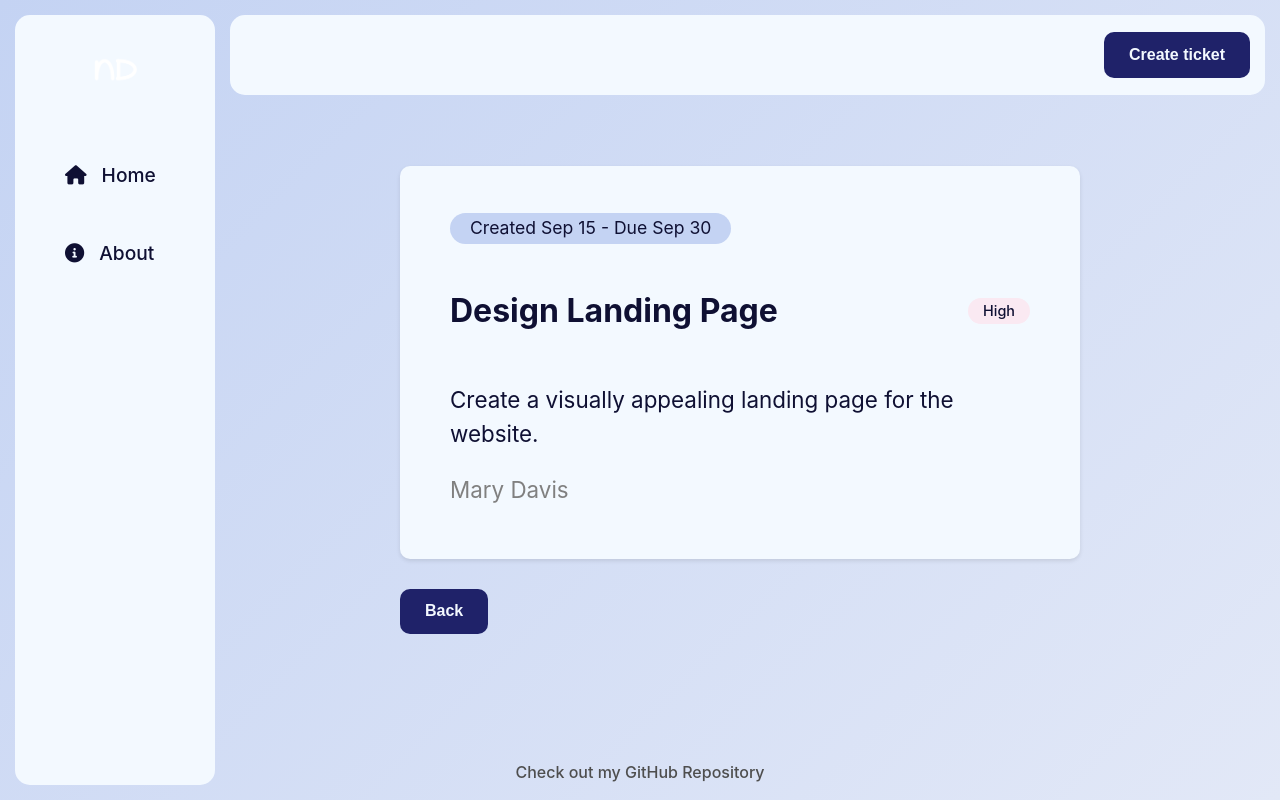
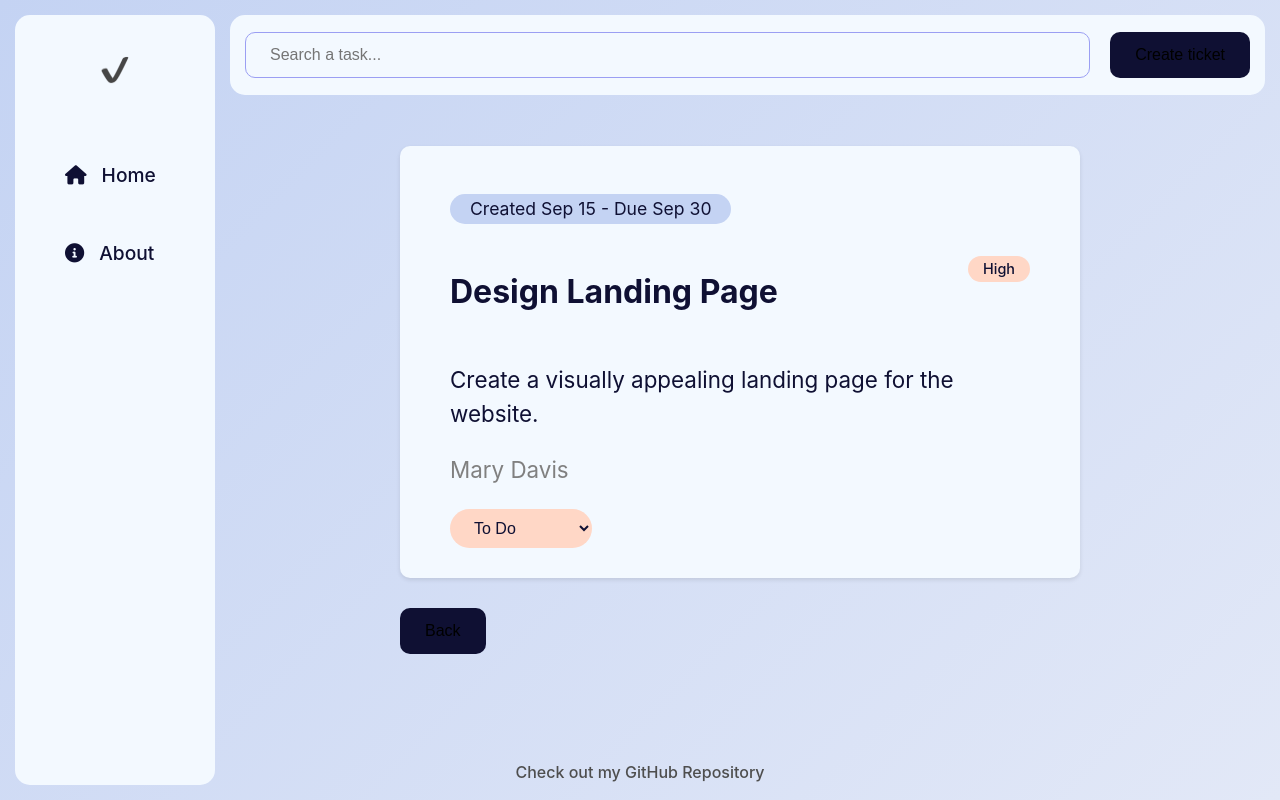
Before and after one commit to nathidaum/kanban-board-app, a React (Vite) app: page /ticket/1 in a window 1280 px wide. Built offline with nearby package versions, Linux system fonts and the light colour scheme.

Commit message:
Implement change status functionality on detailed ticket page

```diff
--- a/src/App.jsx
+++ b/src/App.jsx
@@ -23,7 +23,18 @@ function App() {
 
   // Function to delete a ticket
   const deleteTicket = (id) => {
-    setTickets((prevTickets) => prevTickets.filter((ticket) => ticket.id !== id));
+    setTickets((prevTickets) =>
+      prevTickets.filter((ticket) => ticket.id !== id)
+    );
+  }
+
+  // Function to update ticket status
+  const updateStatus = (ticketId, newStatus) => {
+    setTickets((prevTickets) =>
+      prevTickets.map((ticket) =>
+        ticket.id === ticketId ? { ...ticket, status: newStatus } : ticket
+      )
+    );
   };
 
   // Form control functions
@@ -32,24 +43,39 @@ function App() {
 
   return (
     <div id="app">
-
       <Routes>
-        <Route path="/" element={<Dashboard tickets={tickets} createTicket={createTicket} deleteTicket={deleteTicket}/>} />
+        <Route
+          path="/"
+          element={
+            <Dashboard
+              tickets={tickets}
+              createTicket={createTicket}
+              deleteTicket={deleteTicket}
+            />
+          }
+        />
         <Route path="/about" element={<About />} />
         <Route path="*" element={<NotFound />} />
-        <Route path="/ticket/:ticketId" element={<TicketDetails tickets={tickets} />} />
+        <Route
+          path="/ticket/:ticketId"
+          element={<TicketDetails tickets={tickets} callbackToUpdateStatus={updateStatus}/>}
+        />
       </Routes>
-
-
-      <Navbar openForm={openForm} /> {/* Pass the openForm function to Navbar */}
+      <Navbar openForm={openForm} />{" "}
+      {/* Pass the openForm function to Navbar */}
       <Sidebar />
       <Footer />
-
       {/* Conditionally render the CreateTicketForm if isFormOpen is true */}
       {isFormOpen && (
-        <div className="form-overlay" onClick={closeForm}> {/* clicking outside the form content should also close the form */}
-          <div className="form-box" onClick={(e) => e.stopPropagation()}> {/* prevents accidental closure of the form if user clicks inside the modal */}
-            <button onClick={closeForm} className="close-button">X</button>
+        <div className="form-overlay" onClick={closeForm}>
+          {" "}
+          {/* clicking outside the form content should also close the form */}
+          <div className="form-box" onClick={(e) => e.stopPropagation()}>
+            {" "}
+            {/* prevents accidental closure of the form if user clicks inside the modal */}
+            <button onClick={closeForm} className="close-button">
+              X
+            </button>
             <CreateTicketForm callBacktoCreateTicket={createTicket} />
           </div>
         </div>
--- a/src/components/Card/card.css
+++ b/src/components/Card/card.css
@@ -16,7 +16,7 @@
 .card-top {
   display: flex;
   justify-content: space-between;
-  align-items: center;
+  align-items: flex-start;
 }
 
 .label.High,
@@ -31,7 +31,7 @@
 }
 
 .label.High {
-  background-color: rgb(250, 233, 242);
+  background-color: var(--tertiary-color);
 }
 
 .label.Medium {
--- a/src/components/Column/column.css
+++ b/src/components/Column/column.css
@@ -4,17 +4,15 @@
 .kanban-board {
   display: flex;
   justify-content: space-between;
-  margin: 20px 100px;
+  margin: 0px 100px;
 }
 
 /* Column component */
 .kanban-column {
   flex: 1;
-  margin: 5px;
 }
 
 .kanban-column h2 {
   text-align: center;
-  padding: 20px;
   font-size: 1.8rem;
 }
--- a/src/components/Navbar/Navbar.jsx
+++ b/src/components/Navbar/Navbar.jsx
@@ -3,6 +3,9 @@ import "../Navbar/navbar.css";
 const Navbar = ({ openForm }) => {
   return (
     <nav id="navbar">
+      <div id="navbar-search">
+        <input type="text" placeholder="Search a task..." />
+      </div>
       <div>
         <button onClick={openForm}>Create ticket</button>
       </div>
--- a/src/components/Navbar/navbar.css
+++ b/src/components/Navbar/navbar.css
@@ -8,8 +8,27 @@
   padding: 5px 15px;
   height: 70px;
   display: flex;
-  justify-content: flex-end;
+  justify-content: space-between;
   align-items: center;
   background-color: var(--bar-color);
   border-radius: 15px;
 }
+
+#navbar-search {
+  display: flex;
+  width: 100%;
+  margin-right: 20px;
+}
+
+#navbar-search input {
+  border-radius: 10px;
+  padding: 0.8em 1.5em;
+  font-size: 1em;
+  border: 1px solid var(--primary-color);
+  background-color: var(--bar-color);
+  flex-grow: 1;
+}
+
+#navbar button {
+  white-space: nowrap;
+}
--- a/src/index.css
+++ b/src/index.css
@@ -4,6 +4,7 @@
 :root {
   --primary-color: #9b9ff3;
   --secondary-color: #1f2269;
+  --tertiary-color: rgb(255, 215, 198);
   --accent-color: #c4d3f3;
   --text-color: #0f1033;
   --bg-color: linear-gradient(135deg, #c4d3f3, #e2e8f7); /* Direct gradient application */;
@@ -67,29 +68,33 @@ button, .secondary-button, .outline-button {
   padding: 0.8em 1.5em;
   font-size: 1em;
   cursor: pointer;
-  font-weight: 500;
   outline: none;
   border: 1px solid transparent;
 }
 
 button {
-  background-color: var(--secondary-color);
-  color: var(--bar-color);
-  font-weight: 600;
+  background-color: var(--text-color);
+  font-weight: 400;
 }
 
 button:hover {
-  background-color: var(--accent-color);
+  background-color: var(--tertiary-color);
+  border: 1px solid var(--text-color);
   color: var(--text-color);
 }
 
 .secondary-button {
-  background-color: var(--accent-color);
-  color: var(--text-color);
+  background-color: var(--text-color);
+  color: var(--accent-color);
 }
 
 .secondary-button a {
-  color: var(--text-color);
+  color: var(--accent-color);
+  border: 1px solid var(--text-color);
+}
+
+.secondary-button a:hover {
+  color: var(--accent-color);
   font-size: inherit;
   font-weight: inherit;
 }
@@ -98,12 +103,11 @@ button:hover {
   background-color: var(--text-color);
 }
 
-
 .outline-button {
   border: 1px solid var(--accent-color);
   color: var(--text-color);
   background-color: transparent;
-  font-weight: 600;
+  font-weight: 400;
 }
 
 .outline-button a {
--- a/src/pages/About.jsx
+++ b/src/pages/About.jsx
@@ -8,7 +8,7 @@ function About() {
             <h1>Hi, I am Nathi. 👋</h1>
             <h3>I've built this Kanban to help you keep track of your tasks.</h3>
             <p>In case you want to check out the code, feel free to have a look at my GitHub repository. It is supposed to help you keep track of your tasks. Feel free to add new tasks and manage them by state. Don't forget to tackle the most important ones first. For that, please take note of their priority label and due date. Have fun!</p>
-            <button className="secondary-button"><a href="https://github.com/nathidaum/kanban-board-app">See code</a></button>
+            <button><a href="https://github.com/nathidaum/kanban-board-app">See code</a></button>
         </div>
       </div>
     );
--- a/src/pages/TicketDetails/TicketDetails.jsx
+++ b/src/pages/TicketDetails/TicketDetails.jsx
@@ -1,7 +1,8 @@
+import { useState } from 'react';
 import { useParams, NavLink } from "react-router-dom";
-import "../TicketDetails/ticket-details.css"
+import "../TicketDetails/ticket-details.css";
 
-function TicketDetails({ tickets }) {
+function TicketDetails({ tickets, callbackToUpdateStatus }) {
   const { ticketId } = useParams(); // Get ticketId from the URL
 
   // Find the ticket in the array based on the ticketId
@@ -18,11 +19,21 @@ function TicketDetails({ tickets }) {
     return `${month} ${day}`;
   };
 
+  // available statuses
+  const statuses = ["To Do", "In Progress", "Done"];
+  const [selectedStatus, setSelectedStatus] = useState(ticket.status);
+  const handleStatusChange = (event) => {
+    const newStatus = event.target.value;
+    setSelectedStatus(newStatus);
+    callbackToUpdateStatus(ticket.id, newStatus); // Update status in app
+  };
+
   return (
     <div className="ticket-details">
       <div className="detailed-card">
         <p className="date">
-          Created {formatDate(ticket.createdDate)} - Due {formatDate(ticket.dueDate)}
+          Created {formatDate(ticket.createdDate)} - Due{" "}
+          {formatDate(ticket.dueDate)}
         </p>
         <div className="card-top">
           <h3>{ticket.title}</h3>
@@ -30,10 +41,22 @@ function TicketDetails({ tickets }) {
         </div>
         <p>{ticket.description}</p>
         <p className="assigned">{ticket.assignee}</p>
+
+        {/* dropdown menu to change state */}
+        <select className="dropdown" id="status" value={selectedStatus} onChange={handleStatusChange}>
+          <option value="To Do">To Do</option>
+          <option value="In Progress">In Progress</option>
+          <option value="Done">Done</option>
+        </select>
+
       </div>
-      <NavLink to="/" className="back-button">
-        <button>Back</button>
-      </NavLink>
+
+      <div className="buttons">
+        <NavLink to="/" className="back-button">
+          <button>Back</button>
+        </NavLink>
+
+      </div>
     </div>
   );
 }
--- a/src/pages/TicketDetails/ticket-details.css
+++ b/src/pages/TicketDetails/ticket-details.css
@@ -39,3 +39,19 @@
     color: grey;
     font-weight: 400;
   }
+
+  .ticket-details .buttons {
+    display: flex;
+    justify-content: space-between;
+  }
+
+  .dropdown {
+    padding: 10px 20px;
+    width: fit-content;
+    border-radius: 50px;
+    border: none;
+    color: var(--text-color);
+    font-weight: 500;
+    font-size: 1rem;
+    background-color: var(--tertiary-color);
+  }
--- a/src/pages/pages.css
+++ b/src/pages/pages.css
@@ -4,7 +4,7 @@
 #app,
 #about,
 #not-found {
-  margin: 40px 0px 40px 200px;
+  margin: 30px 0px 40px 200px;
 }
 
 .intro,
@@ -16,5 +16,5 @@
 .intro p,
 .grey {
   font-size: 1.3rem;
-  color: grey;
+  color: var(--text-color);
 }
```
Also changed, not shown: src/assets/logo.png.
